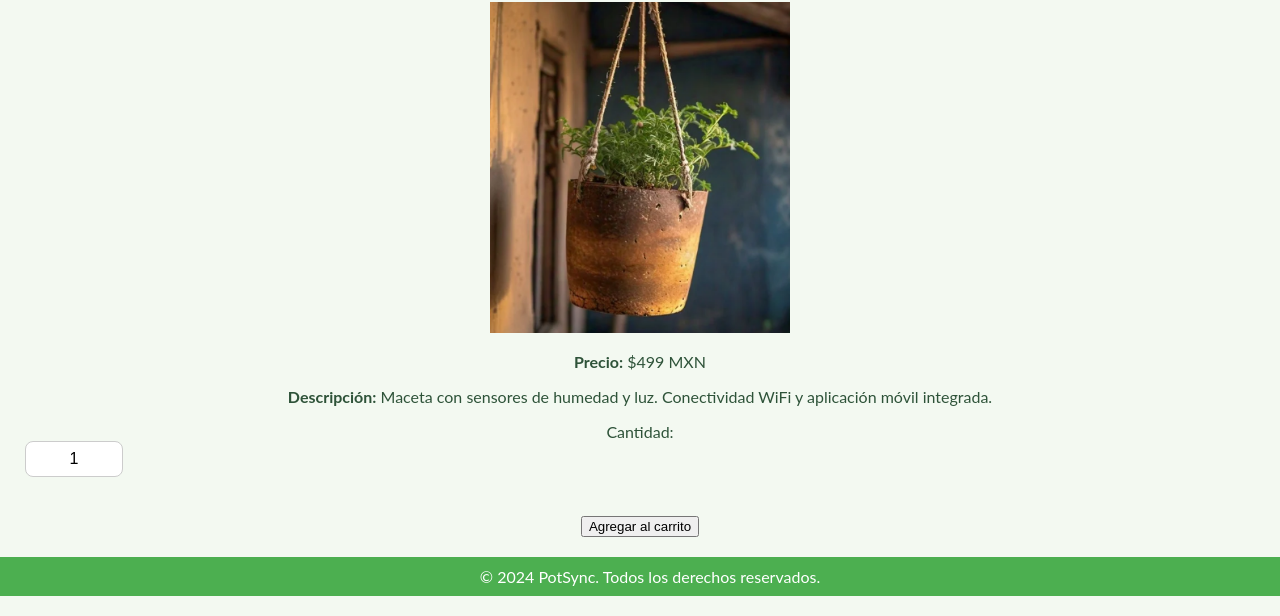
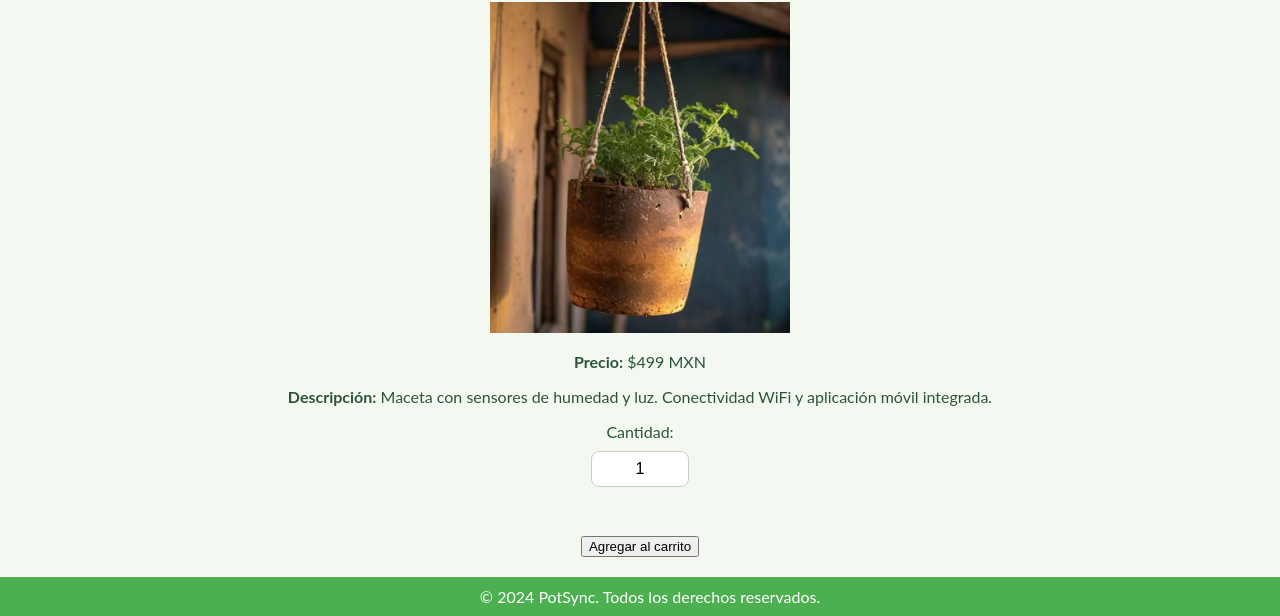
Before and after one commit to PotSync/web, a plain HTML site: page producto1.html in a window 1280 px wide. Shown: the part 199-815 px from the top of the page. Drawn offline with Linux system fonts and the light colour scheme.

Commit message:
Update styles.css

```diff
--- a/css/styles.css
+++ b/css/styles.css
@@ -213,3 +213,16 @@ input[type="number"]::-webkit-outer-spin-button {
     -webkit-appearance: none; /* oculta flechas en Chrome */
     margin: 0;
 }
+
+main input[type="number"] {
+    width: 80px;
+    padding: 8px;
+    font-size: 16px;
+    text-align: center;
+    border: 1px solid #ccc;
+    border-radius: 8px;
+    color: #000;
+    background-color: #fff;
+    display: block;
+    margin: 10px auto; /* Este centra horizontalmente */
+}
```
